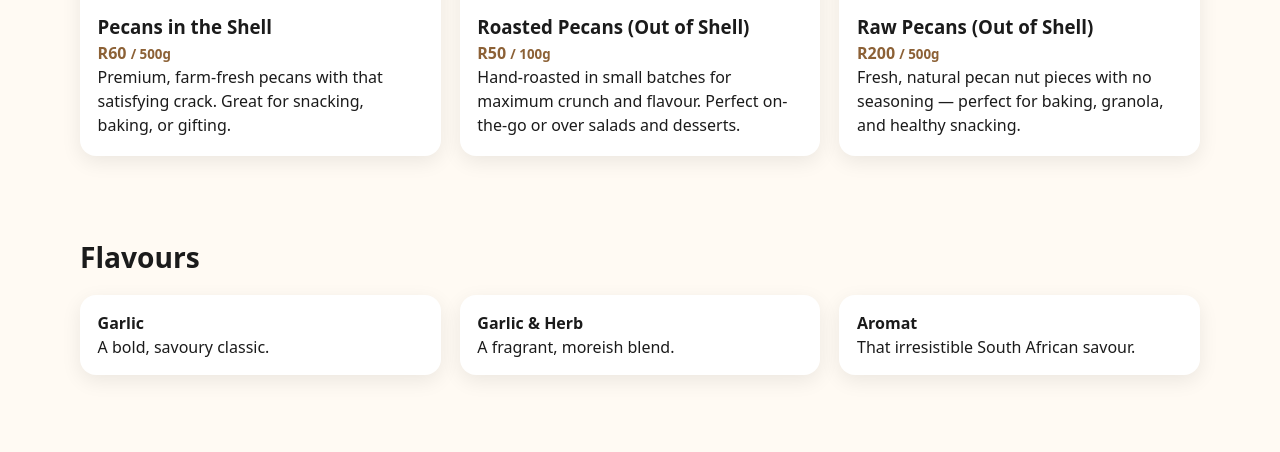
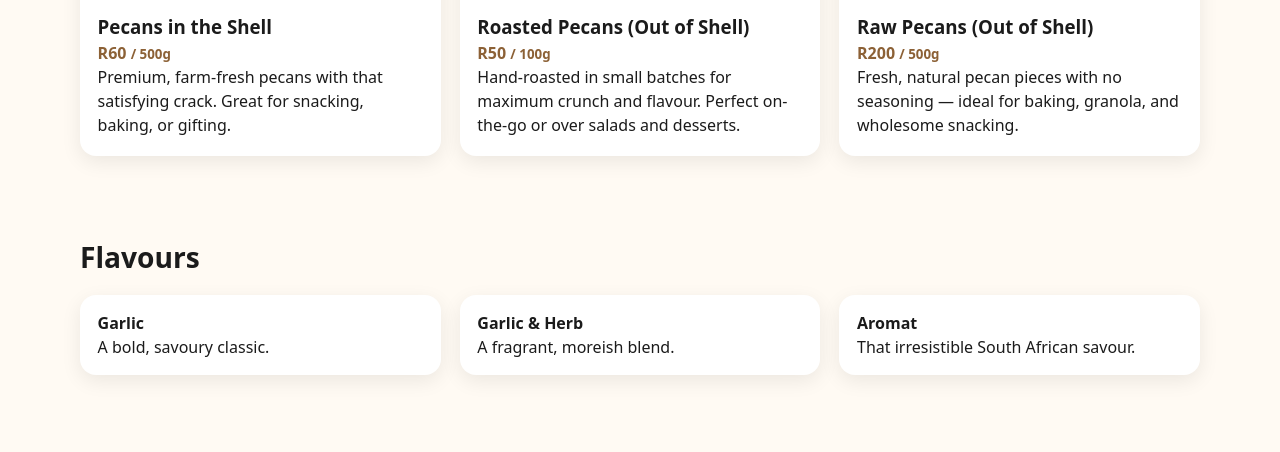
Before and after one commit to martineburger01-max/H-B-NUTS, a plain HTML site: page index.html in a window 1280 px wide. Shown: the part 839-1291 px from the top of the page. Drawn offline with Linux system fonts and the light colour scheme.

Commit message:
Add files via upload

```diff
--- a/index.html
+++ b/index.html
@@ -148,7 +148,7 @@
           <div class="body">
             <h3>Raw Pecans (Out of Shell)</h3>
             <p class="price">R200 <small>/ 500g</small></p>
-            <p>Fresh, natural pecan nut pieces with no seasoning — perfect for baking, granola, and healthy snacking.</p>
+            <p>Fresh, natural pecan pieces with no seasoning — ideal for baking, granola, and wholesome snacking.</p>
           </div>
         </article>
       </div>
```
